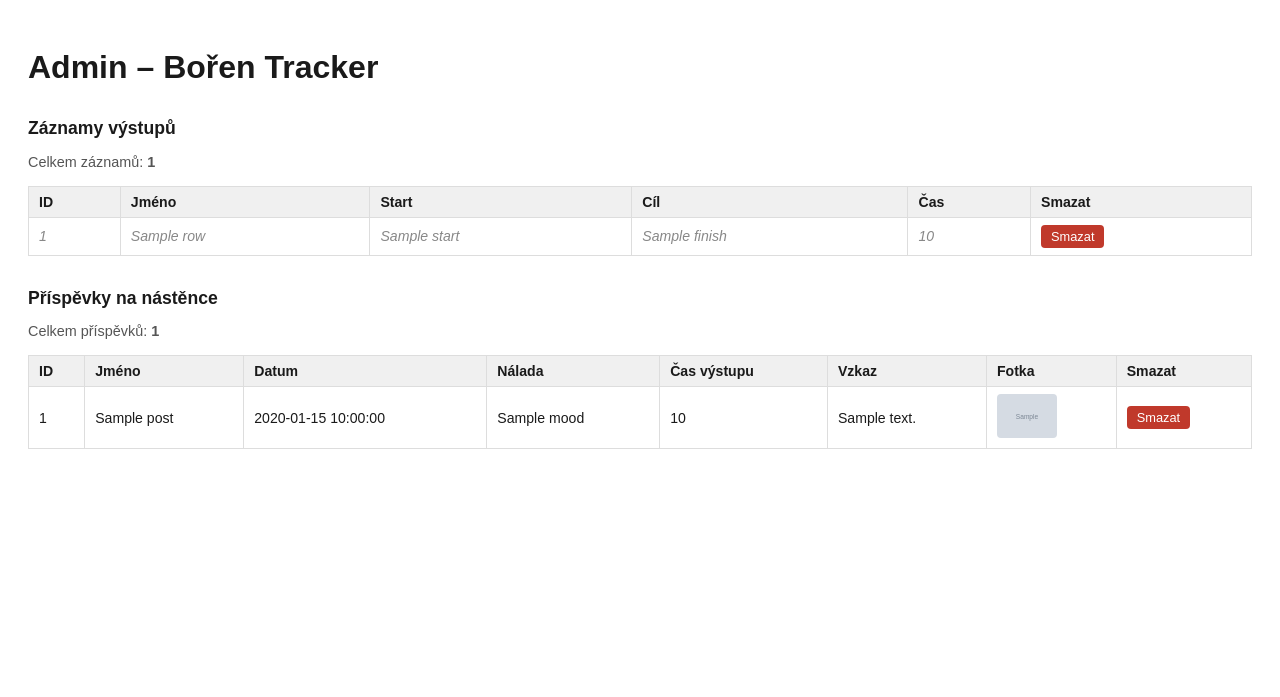
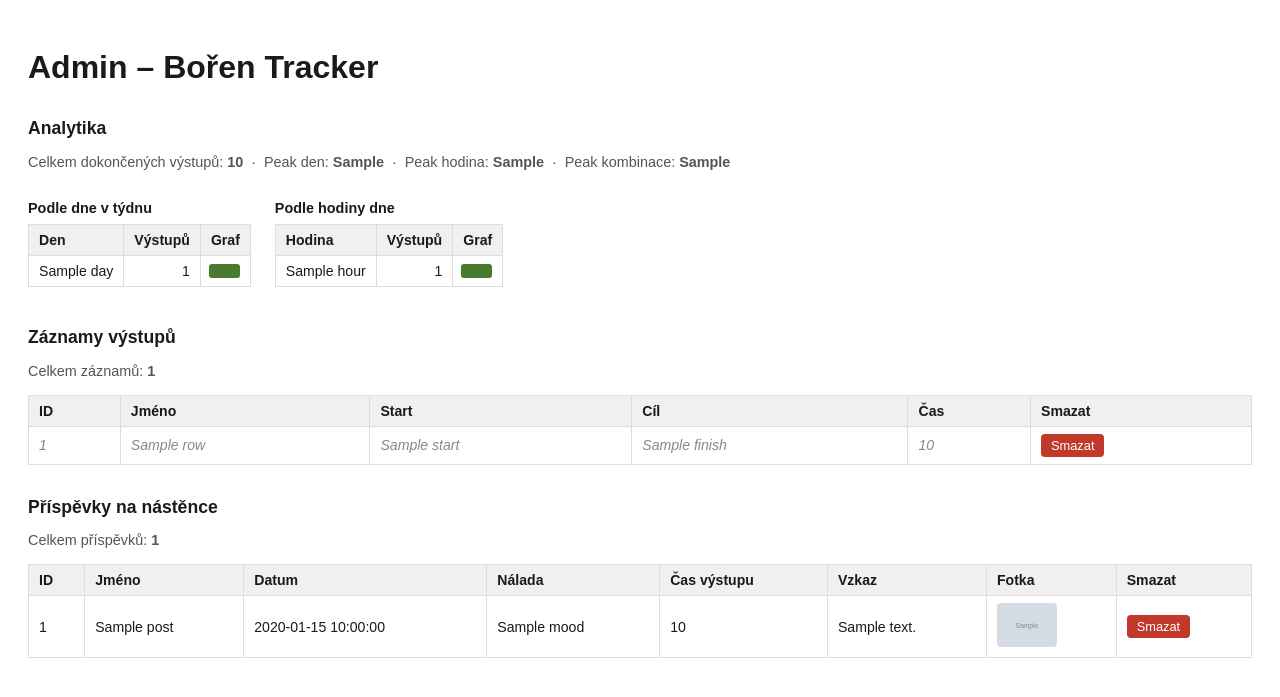
Before and after one commit to fatalnubstack/kopec, a FastAPI app: template app/templates/admin.html in a window 1280 px wide. Shown: the top 697 px of the page. Run offline with FastAPI, Linux system fonts and the light colour scheme; the template is opened without the code that fills it: most values are stand-ins (such as "Sample title", 1, 10 or a date in 2020); grey boxes marked "Sample" are stand-in pictures.

Commit message:
Statistiky dnes/týden/měsíc na finiši, analytika v adminu (dny, hodiny, peaky)

```diff
--- a/app/main.py
+++ b/app/main.py
@@ -212,13 +212,26 @@ async def api_finish(climb_id: int = Form(...), db: Session = Depends(get_db)):
 
 @app.get("/api/stats")
 async def api_stats(db: Session = Depends(get_db)):
-    cutoff = datetime.now(timezone.utc) - timedelta(hours=24)
-    count = (
-        db.query(func.count(Climb.id))
-        .filter(Climb.completed == True, Climb.finish_time >= cutoff)  # noqa: E712
-        .scalar()
-    )
-    return {"last_24h": count}
+    now = datetime.now(timezone.utc)
+
+    def count_since(dt):
+        return (
+            db.query(func.count(Climb.id))
+            .filter(Climb.completed == True, Climb.finish_time >= dt)  # noqa: E712
+            .scalar()
+        )
+
+    today_start   = now.replace(hour=0, minute=0, second=0, microsecond=0)
+    week_start    = now - timedelta(days=now.weekday())
+    week_start    = week_start.replace(hour=0, minute=0, second=0, microsecond=0)
+    month_start   = now.replace(day=1, hour=0, minute=0, second=0, microsecond=0)
+
+    return {
+        "last_24h": count_since(now - timedelta(hours=24)),
+        "today":    count_since(today_start),
+        "week":     count_since(week_start),
+        "month":    count_since(month_start),
+    }
 
 
 @app.get("/api/leaderboard")
@@ -360,7 +373,52 @@ async def admin_page(request: Request, db: Session = Depends(get_db), _=Depends(
         for p in wall_posts
     ]
 
-    return templates.TemplateResponse("admin.html", {"request": request, "rows": rows, "posts": posts})
+    # Analytika — dokončené výstupy
+    completed = db.query(Climb).filter(Climb.completed == True).all()  # noqa: E712
+
+    DAY_NAMES = ["Pondělí","Úterý","Středa","Čtvrtek","Pátek","Sobota","Neděle"]
+    by_day   = [0] * 7
+    by_hour  = [0] * 24
+    by_day_hour = {}  # (day, hour) -> count
+
+    for c in completed:
+        ft = c.finish_time
+        if ft is None:
+            continue
+        if ft.tzinfo is None:
+            ft = ft.replace(tzinfo=timezone.utc)
+        # Převod na pražský čas (UTC+1 nebo UTC+2, použijeme jednoduše +1)
+        local = ft + timedelta(hours=1)
+        d = local.weekday()   # 0=Po … 6=Ne
+        h = local.hour
+        by_day[d]  += 1
+        by_hour[h] += 1
+        by_day_hour[(d, h)] = by_day_hour.get((d, h), 0) + 1
+
+    # Peak den a hodina
+    peak_day  = DAY_NAMES[by_day.index(max(by_day))]  if any(by_day)  else "—"
+    peak_hour = f"{by_hour.index(max(by_hour))}:00"   if any(by_hour) else "—"
+    peak_combo = max(by_day_hour, key=by_day_hour.get) if by_day_hour else None
+    peak_combo_str = f"{DAY_NAMES[peak_combo[0]]} {peak_combo[1]}:00" if peak_combo else "—"
+
+    max_day  = max(by_day)  if any(by_day)  else 1
+    max_hour = max(by_hour) if any(by_hour) else 1
+
+    analytics = {
+        "total": len(completed),
+        "by_day":  [{"day": DAY_NAMES[i], "count": by_day[i],  "bar": int(by_day[i]  / max_day  * 120)} for i in range(7)],
+        "by_hour": [{"hour": f"{i}:00",   "count": by_hour[i], "bar": int(by_hour[i] / max_hour * 120)} for i in range(24)],
+        "peak_day": peak_day,
+        "peak_hour": peak_hour,
+        "peak_combo": peak_combo_str,
+    }
+
+    return templates.TemplateResponse("admin.html", {
+        "request": request,
+        "rows": rows,
+        "posts": posts,
+        "analytics": analytics,
+    })
 
 
 @app.post("/admin/delete/{climb_id}")
--- a/app/templates/admin.html
+++ b/app/templates/admin.html
@@ -21,6 +21,56 @@
 </head>
 <body>
   <h1>Admin – Bořen Tracker</h1>
+
+  <!-- Analytika -->
+  <h2>Analytika</h2>
+  <p class="sub">Celkem dokončených výstupů: <strong>{{ analytics.total }}</strong> &nbsp;·&nbsp;
+    Peak den: <strong>{{ analytics.peak_day }}</strong> &nbsp;·&nbsp;
+    Peak hodina: <strong>{{ analytics.peak_hour }}</strong> &nbsp;·&nbsp;
+    Peak kombinace: <strong>{{ analytics.peak_combo }}</strong>
+  </p>
+
+  <div style="display:flex; gap:24px; flex-wrap:wrap; margin-bottom:24px;">
+    <div>
+      <h3 style="font-size:0.9rem; margin-bottom:8px;">Podle dne v týdnu</h3>
+      <table style="width:auto;">
+        <thead><tr><th>Den</th><th>Výstupů</th><th>Graf</th></tr></thead>
+        <tbody>
+          {% for row in analytics.by_day %}
+          <tr>
+            <td>{{ row.day }}</td>
+            <td style="text-align:right;">{{ row.count }}</td>
+            <td style="padding-left:8px;">
+              {% if row.count > 0 %}
+              <div style="background:#4a7a2e; height:14px; width:{{ row.bar }}px; border-radius:3px;"></div>
+              {% endif %}
+            </td>
+          </tr>
+          {% endfor %}
+        </tbody>
+      </table>
+    </div>
+
+    <div>
+      <h3 style="font-size:0.9rem; margin-bottom:8px;">Podle hodiny dne</h3>
+      <table style="width:auto;">
+        <thead><tr><th>Hodina</th><th>Výstupů</th><th>Graf</th></tr></thead>
+        <tbody>
+          {% for row in analytics.by_hour %}
+          {% if row.count > 0 %}
+          <tr>
+            <td>{{ row.hour }}</td>
+            <td style="text-align:right;">{{ row.count }}</td>
+            <td style="padding-left:8px;">
+              <div style="background:#4a7a2e; height:14px; width:{{ row.bar }}px; border-radius:3px;"></div>
+            </td>
+          </tr>
+          {% endif %}
+          {% endfor %}
+        </tbody>
+      </table>
+    </div>
+  </div>
 
   <!-- Výstupy -->
   <h2>Záznamy výstupů</h2>
```
Also changed, not shown: app/templates/finish.html (+31 -0 lines), 1 other file.
